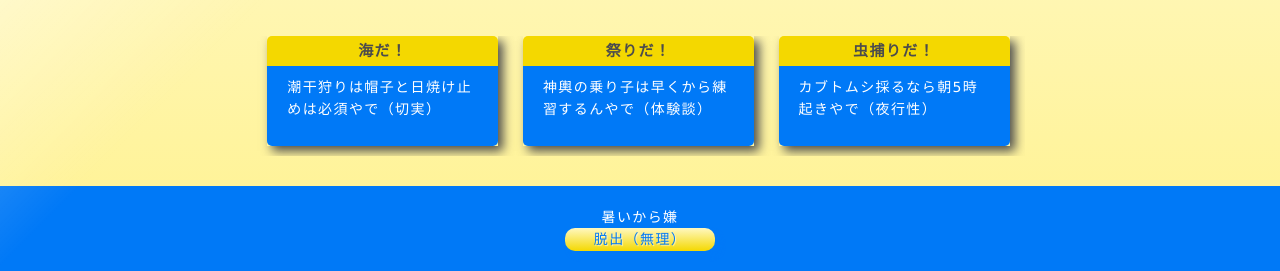
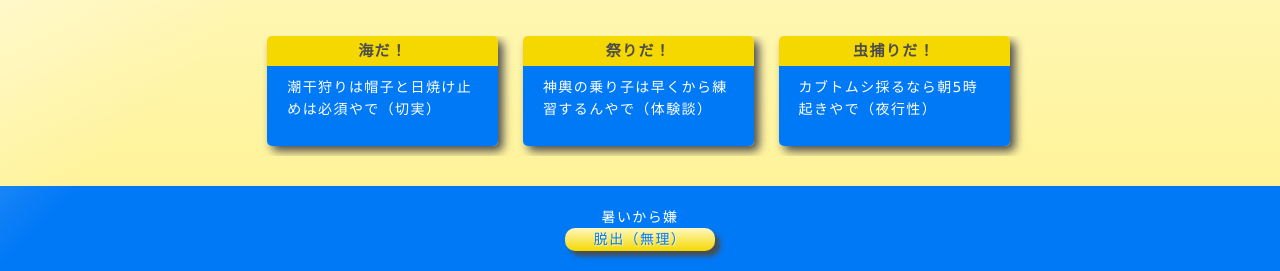
Before and after one commit to SourceOf0-HTML/responsive-site, a plain HTML site: page index.html in a window 1280 px wide. Shown: the part 588-859 px from the top of the page. Drawn offline with nearby package versions, Linux system fonts and the light colour scheme.

Commit message:
amend colors

```diff
--- a/css/style.scss
+++ b/css/style.scss
@@ -88,7 +88,8 @@ main {
     max-width: 770px;
     margin: 30px auto;
     li {
-      @include box_shadow(5px 5px 10px);
+      @include box_shadow(5px 5px 10px $fontColor);
+      border-radius: 5px;
       display: block;
       margin: 0 1.6% 10px;
       max-width: 300px;
@@ -122,7 +123,7 @@ footer {
   padding: 20px;
   a {
     @include gradient(lighten($keyColor, 40%), $keyColor, vertical);
-    @include box_shadow(5px 5px 5px);
+    @include box_shadow(5px 5px 5px $fontColor);
     text-shadow: 1px 1px 1px rgba(255, 255, 255, 0.66);
     border-radius: 10px;
     display: inline-block;
```
Also changed, not shown: css/style.css, 1 other file.
